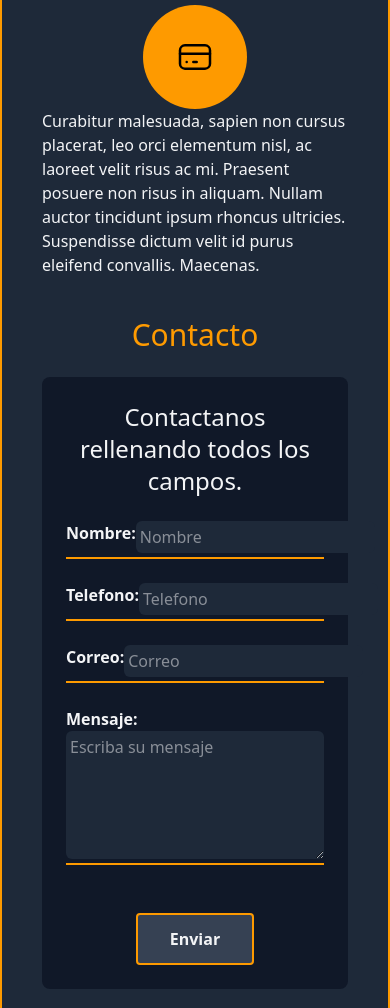
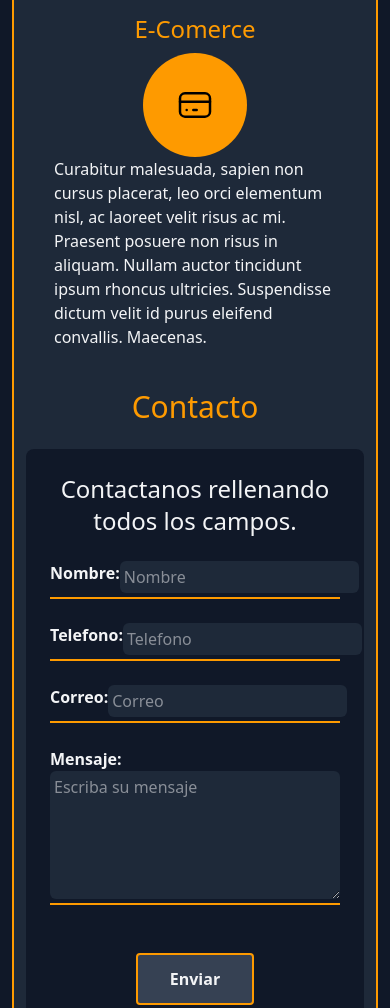
Before and after one commit to ErickGonzalez01/freelance-e, a website built with Vite: page index.html in a window 390 px wide. Shown: the part 1350-2358 px from the top of the page. Built offline with nearby package versions, Linux system fonts and the light colour scheme.

Commit message:
09-03-2025 modificando index responsivo

```diff
--- a/index.html
+++ b/index.html
@@ -47,10 +47,10 @@
     </div>
   </div>
 
-  <div class="container mx-auto px-10 py-10 bg-gray-800 mt-10 rounded-2xl border-amber-500 border-2">
+  <div class="@container mx-3 md:mx-10 py-10 bg-gray-800 mt-10 rounded-2xl border-amber-500 border-2">
     <h2 class="text-center text-4xl font-medium">Mis Servicios</h2>
 
-    <main class="grid grid-cols-1 md:grid-cols-3 gap-6 mt-10">
+    <main class="grid grid-cols-1 md:grid-cols-3 gap-6 mt-10 px-10">
 
       <div class="flex flex-col justify-center items-center">
         <h3 class="text-center text-amber-500 text-2xl mb-2">Diseño Web</h3>
@@ -134,7 +134,7 @@
 
       <h3 class="text-3xl text-center text-amber-500 font-medium">Contacto</h3>
 
-        <form name="contact" class="mx-auto md:w-2/3 bg-gray-900 p-6 rounded-lg mt-6" netlify>
+        <form name="contact" class="mx-3 md:mx-auto md:w-2/3 bg-gray-900 p-6 rounded-lg mt-6" netlify>
 
           <legend class="text-2xl font-light text-center mb-6">Contactanos rellenando todos los campos.</legend>
 
```
